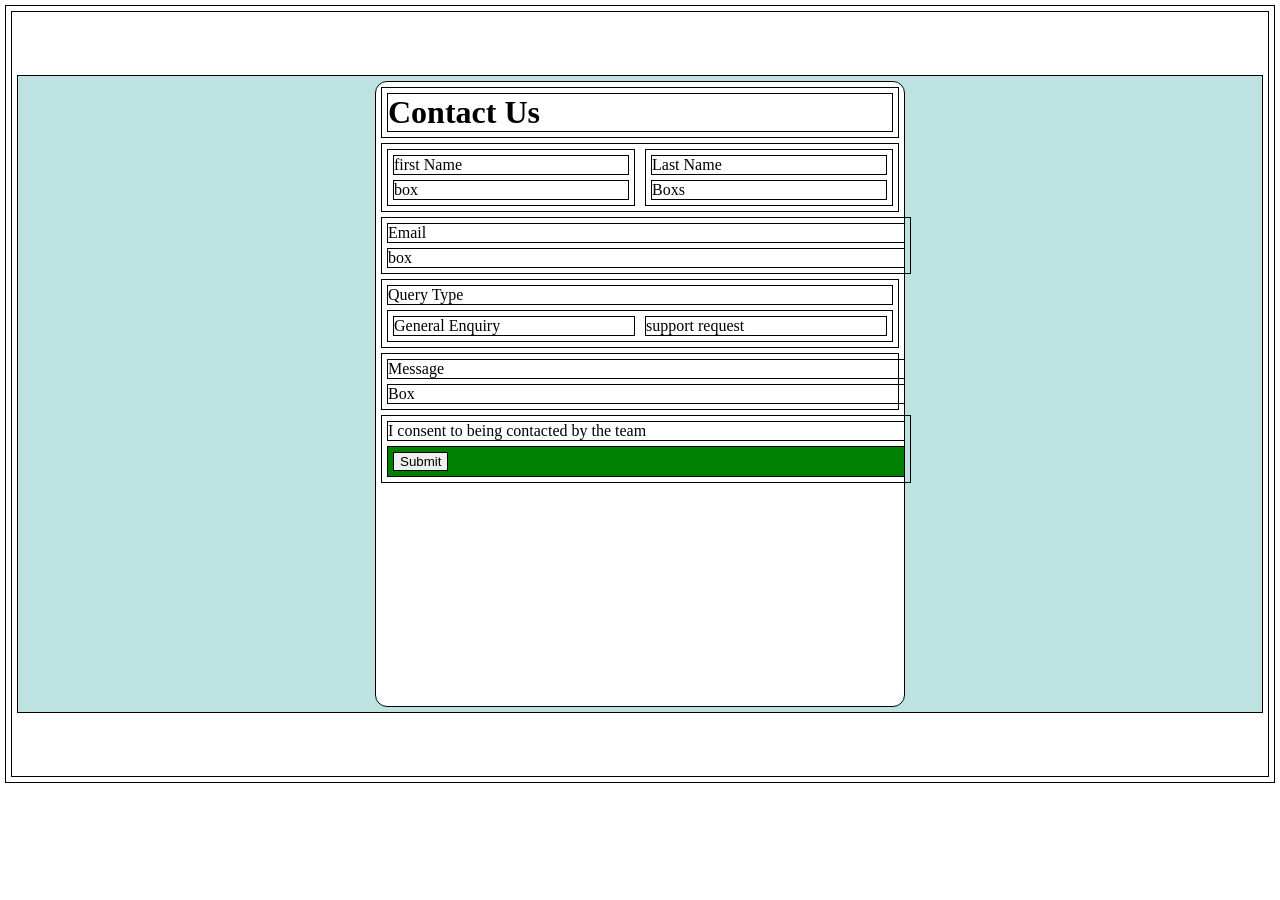
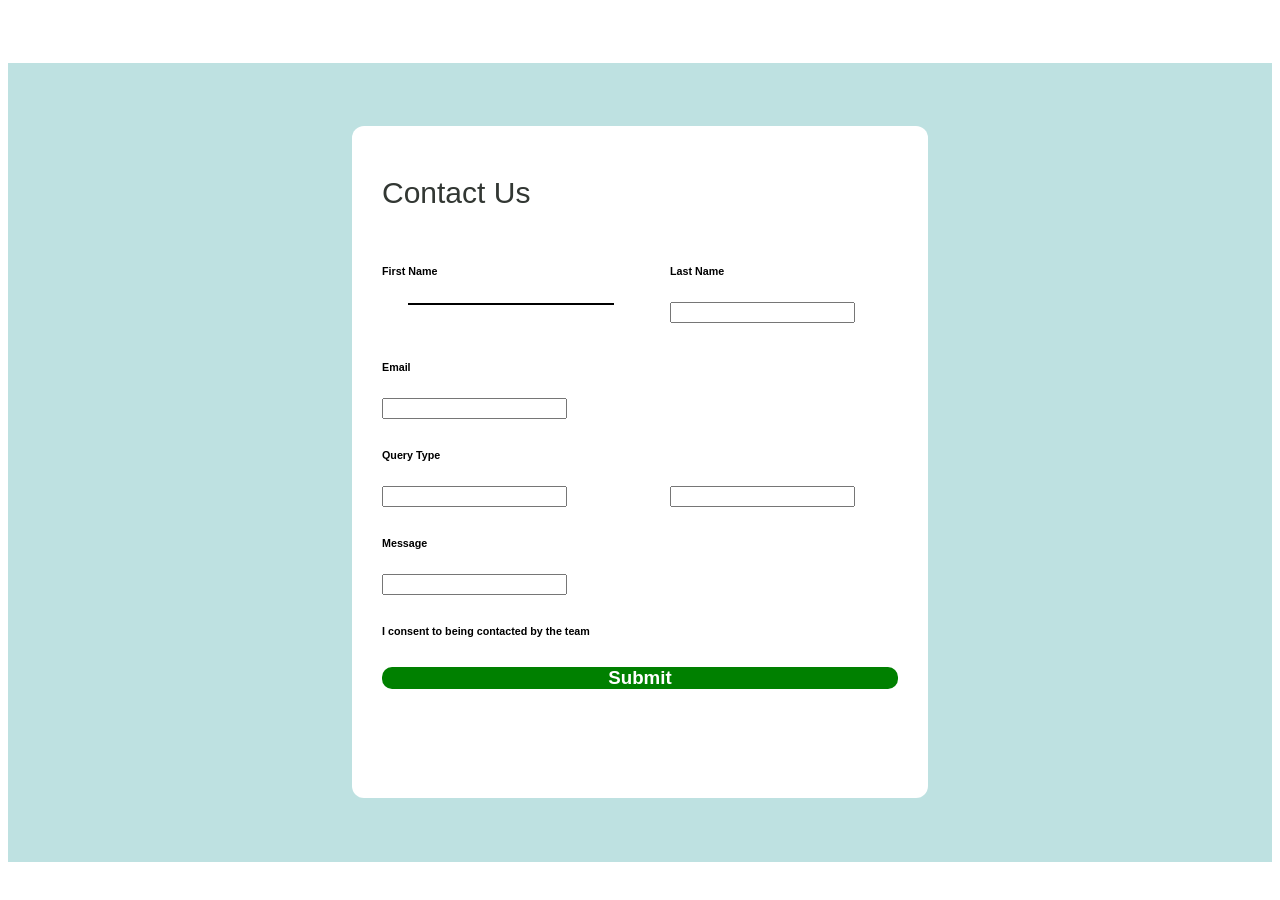
Before and after one commit to akramwasimgithub/contact-form, a plain HTML site: page index.html in a window 1280 px wide. Before the commit the page ends 800 px from the top, so only its background shows below. Drawn offline with Linux system fonts and the light colour scheme.

Commit message:
Added space between divs arrrange them as per req

```diff
--- a/index.html
+++ b/index.html
@@ -11,72 +11,73 @@
   <!-- Feel free to remove these styles or customise in your own stylesheet 👍 -->
   <style>
    *{
-    border: solid 1px black;
-    margin:5px;
+
+    font-family: sans-serif;
    }
   </style>
 </head>
 <body>
   <div style="background-color: rgb(190, 225, 225);display:flex; justify-content: center;align-items: center; margin-top: 5%;margin-bottom: 5%;">
-    <div style="width: 5.5in; height: 6.5in; background-color: white; border-radius: 12px;">
+    <div style="width: 6in; height: 7in; background-color: white; border-radius: 12px; margin-top: 5%;margin-bottom: 5%">
+      <div style="font-family: sans-serif;font-size: 30px;
+      color: #323733; padding-top: 20px;padding-left: 30px; margin-top: 30px;margin-bottom: 30px;">
+            Contact Us
+      </div>
+      <div style="display: flex;margin-top: 30px;margin-bottom: 30px;">
+        <div style="width: 50%;padding-left: 30px;">
+          <div>
+              <h6>First Name</h6>
+          </div>
+          <div style="border: solid 1px black;
+          margin:10%;">
 
-      <div>
-        <h1> Contact Us </h1>
-      </div>
-      <div style="display: flex;">
-        <div style="width: 50%;">
+          </div>
+        </div>
+        <div style="width: 50%;    padding-left: 30px;">
           <div>
-              first Name
+              <h6>Last Name</h6>
           </div>
           <div>
-              box
-          </div>
-        </div>
-        <div style="width: 50%;">
-          <div>
-              Last Name
-          </div>
-          <div>
-              Boxs
+              <input style="box-sizing: 10px;">
           </div>
 
         </div>
       </div>
-      <div style="width: 100%;">
+      <div style="width: 100%;    padding-left: 30px;">
         <div>
-            Email
+            <h6>Email</h6>
         </div>
         <div>
-            box
+          <input style="display: inline-block;">
         </div>
       </div>
-      <div>
-        <div>
-          Query Type
+      <div style="margin-top: 30px;margin-bottom: 30px;">
+        <div style="padding-left: 30px;">
+          <h6>Query Type</h6>
         </div>
-        <div style="display: flex;">
+        <div style="display: flex;     padding-left: 30px;">
           <div style="width: 50%;">
-            General Enquiry
-          </div>
-          <div style="width: 50%;">
-            support request
-          </div>
+            <input>
+         </div>
+          <div style="width: 50%;    padding-left: 30px;">
+            <input>
+         </div>
         </div>
       </div>
-      <div>
-        <div style="width: 100%;">
-          Message
+      <div style="margin-top: 30px;margin-bottom: 30px;padding-left: 30px;">
+        <div style="width: 100%; ">
+          <h6>Message</h6>
         </div>
         <div style="width: 100%;">
-          Box
+            <input>
         </div>
       </div>
-      <div style="width: 100%;">
-        <div>
-            I consent to being contacted by the team
+      <div style="width: 100%; margin-top: 30px;margin-bottom: 30px">
+        <div style="padding-left: 30px;padding-right: 30px;">
+            <h6>I consent to being contacted by the team</h6>
         </div>
-        <div style="background-color: green;">
-            <button> Submit </button>
+        <div style="background-color: green;text-align: center; border-radius: 10px;margin-left: 30px;margin-right: 30px;margin-top: 30px;">
+            <h3 style="color: white;"> Submit </h3>
         </div>
   </div>
   </div>
```
